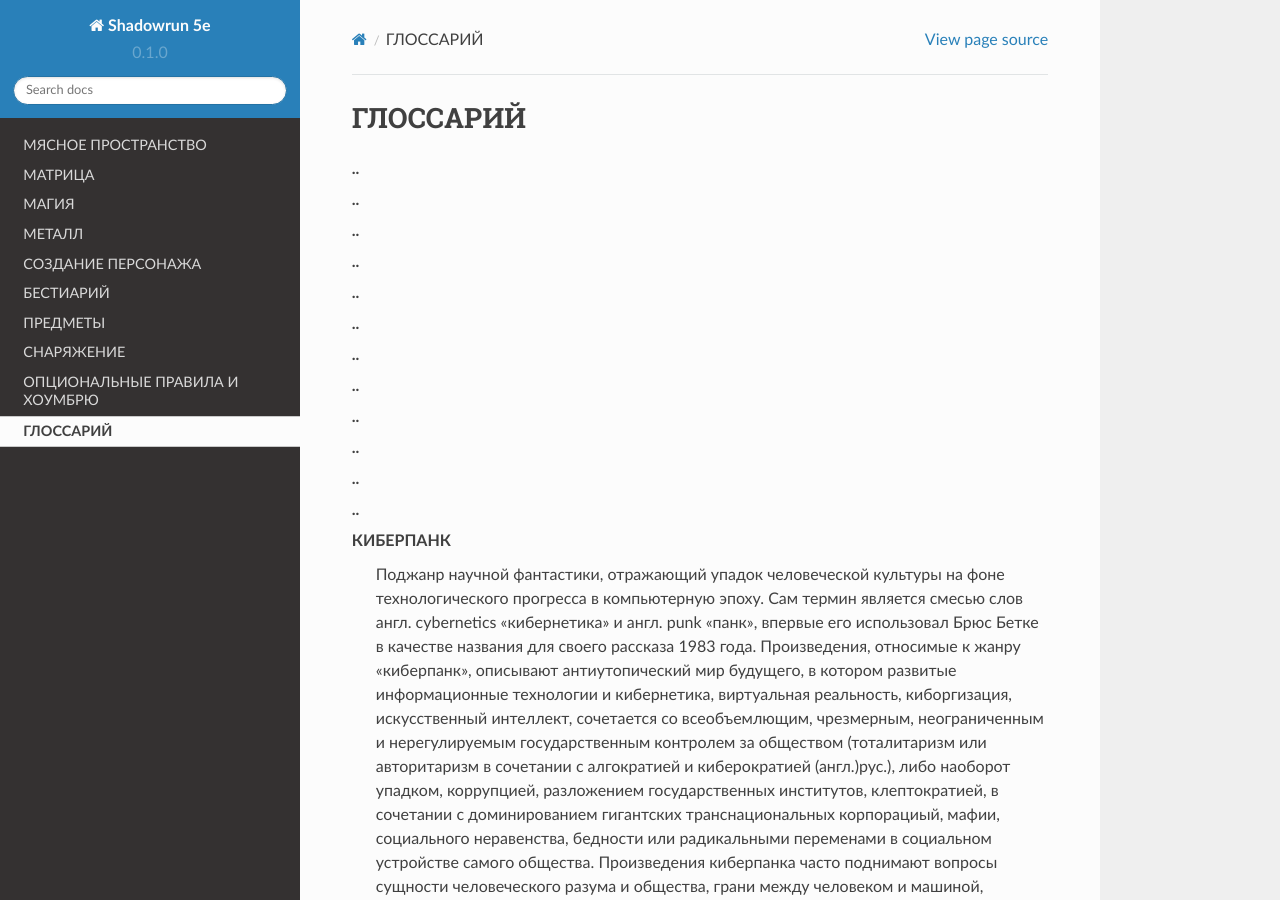
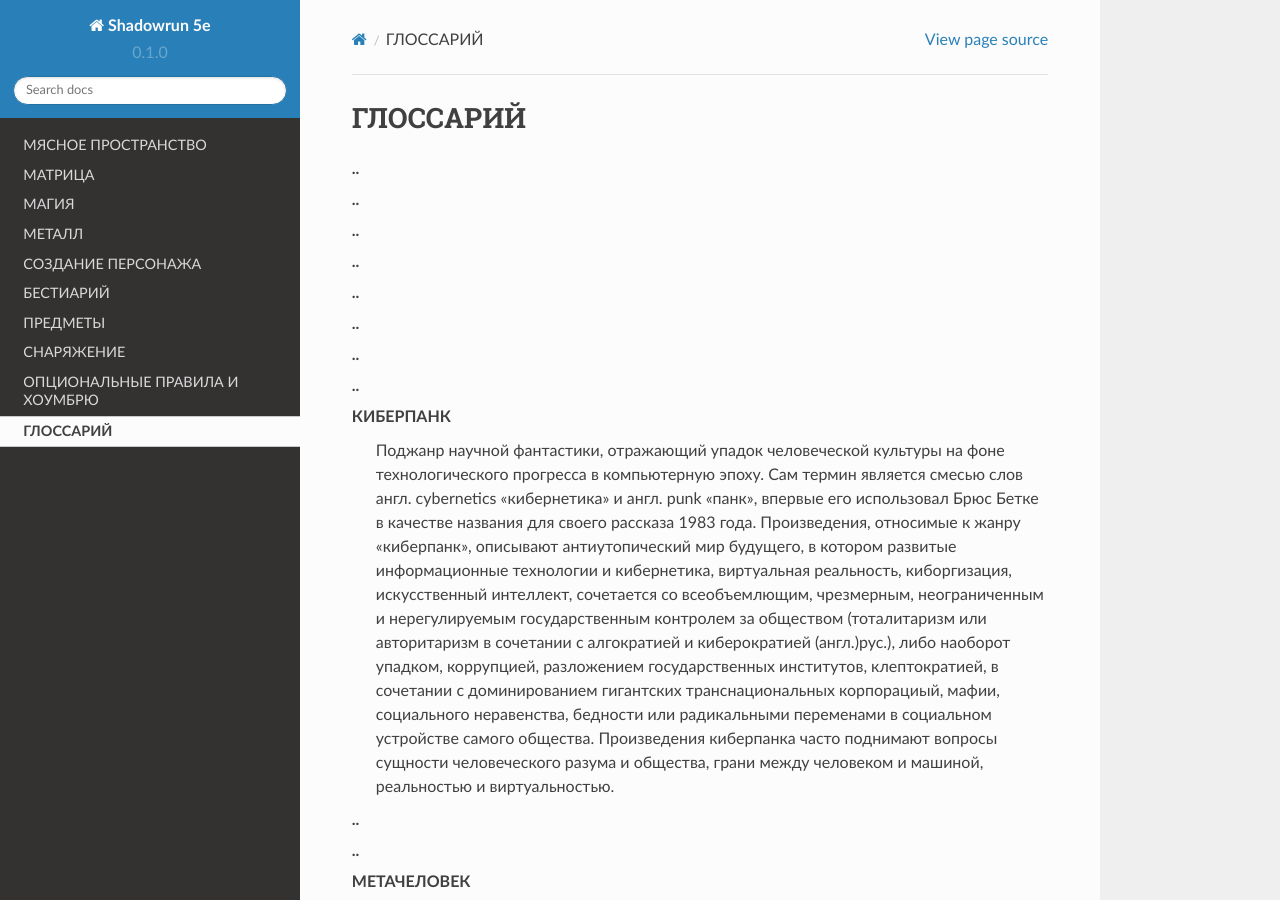
Before and after one commit to Ashokasundari/sr5e-docs, a Sphinx documentation site: the page built from docs/source/glossary.rst, in a window 1280 px wide and 900 px high. Built offline with Sphinx 7.4.7 and the Read the Docs theme 2.0.0, drawn with Linux system fonts in a browser that asks for light colours.

Commit message:
Initial commit

```diff
--- a/docs/source/glossary.rst
+++ b/docs/source/glossary.rst
@@ -3,23 +3,19 @@
 
 .. glossary::
 
-    ..
-        Все, что на А
+    .. Все, что на А
         ----------------------------------------------------------------------------------------------------------------
 
 
-    ..
-        Все, что на Б
+    .. Все, что на Б
         ----------------------------------------------------------------------------------------------------------------
 
 
-    ..
-        Все, что на В
+    .. Все, что на В-
         ----------------------------------------------------------------------------------------------------------------
 
 
-    ..
-        Все, что на Г
+    .. Все, что на Г
         ----------------------------------------------------------------------------------------------------------------
 
 
```
